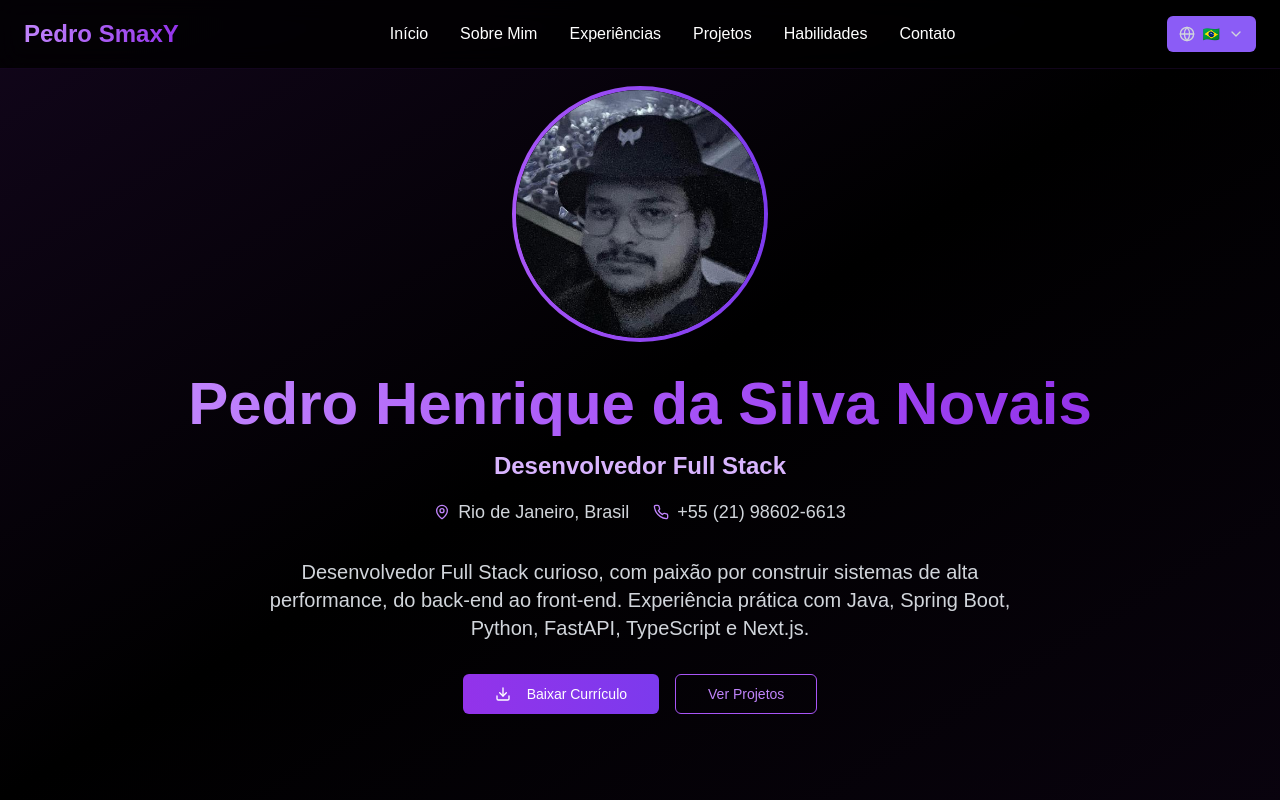
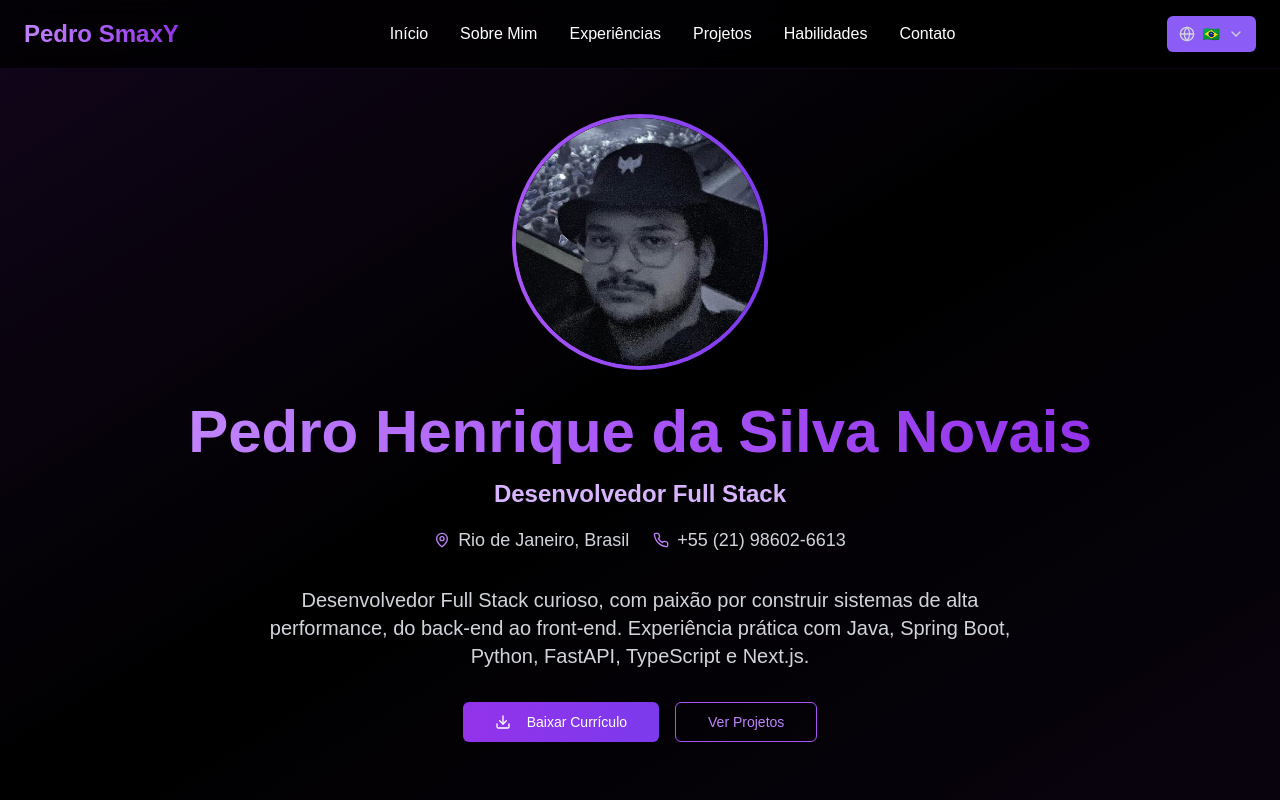
Before and after one commit to PedroSmaxY/pedro-smaxy.dev, a Next.js app: page /pedro-novais-cv.pdf in a window 1280 px wide. Shown: the top 800 px of the page. Built offline with nearby package versions, Linux system fonts and the light colour scheme.

Commit message:
fix: adjust margin for hero section container for better layout

```diff
--- a/components/sections/hero.tsx
+++ b/components/sections/hero.tsx
@@ -19,7 +19,7 @@ export function Hero() {
       className="min-h-screen flex items-center justify-center relative overflow-hidden pt-32 sm:pt-20 xl:pt-0"
     >
       <div className="absolute inset-0 bg-gradient-to-br from-purple-900/20 via-black to-purple-900/10"></div>
-      <div className="container mx-auto px-6 text-center relative z-10">
+      <div className="container mx-auto px-6 text-center relative z-10 md:mt-14">
         <div className="mb-8">
           <div className="w-32 h-32 sm:w-48 sm:h-48 lg:w-64 lg:h-64 mx-auto mb-8 rounded-full bg-gradient-to-r from-purple-500 to-purple-700 p-1">
             <div className="w-full h-full rounded-full overflow-hidden bg-black">
```
